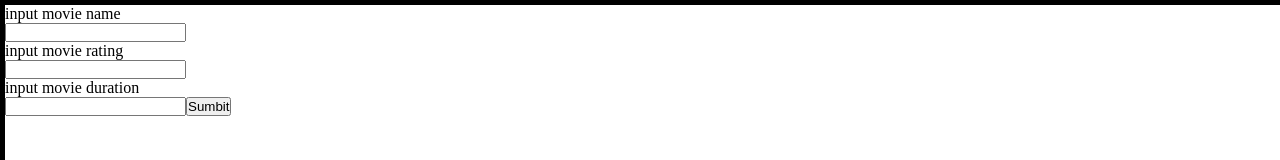
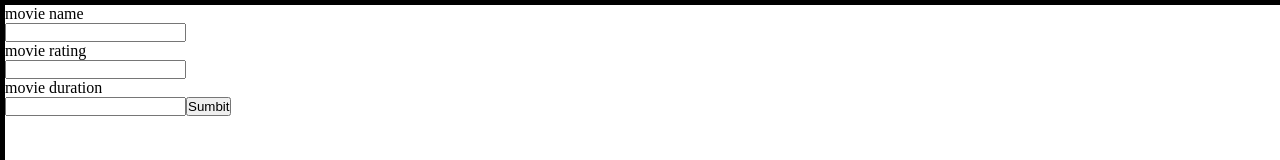
Before and after one commit to kareemIt/Movie-Tracker, a React (Create React App) app: page / in a window 1280 px wide. Shown: the top 160 px of the page. Built offline with nearby package versions, Linux system fonts and the light colour scheme.

Commit message:
list of movie feature

```diff
--- a/src/App.js
+++ b/src/App.js
@@ -10,7 +10,7 @@ export default function App() {
   return (
     <div>
       <div className="input-fields">
-        <MovieForm setMovie={setMovieList}/>
+        <MovieForm movieList={movieList} setMovie={setMovieList}/>
         </div>
         <div className="search-field">
         <Search/>
--- a/src/component/MovieForm.js
+++ b/src/component/MovieForm.js
@@ -3,7 +3,7 @@ import React, {useState} from "react";
 const MovieForm = (prop) => {
   const [movie, setMovie] = useState("");
   const [rating, setRating] = useState("");
-  const [duration , setDuration] = useState("");
+  const [duration, setDuration] = useState("");
   const [movies, setMovies] = useState([]);
 
   function movieName (e) {
@@ -19,23 +19,30 @@ const MovieForm = (prop) => {
   }
 
   function Sumbit () {
-    prop.setMovie(movies.concat({movie, rating, duration}));
+    prop.setMovie(prop.movieList.concat({movie, rating, duration}));
+    console.log(prop.movieList);
+    setMovie("");
+    setRating("");
+    setDuration("");
   }
 
   return(
     <div>
-        <p>input movie name</p>
+        <p>movie name</p>
         <input
+        value={movie}
         className="movie-Name"
         onChange={movieName}
         />
-        <p>input movie rating</p>
+        <p>movie rating</p>
         <input
+        value={rating}
         className="movie-rating"
         onChange={movieRating}
         />
-        <p>input movie duration</p>
+        <p>movie duration</p>
         <input
+        value={duration}
         className="movie-duration"
         onChange={movieDuration}
         />
```
